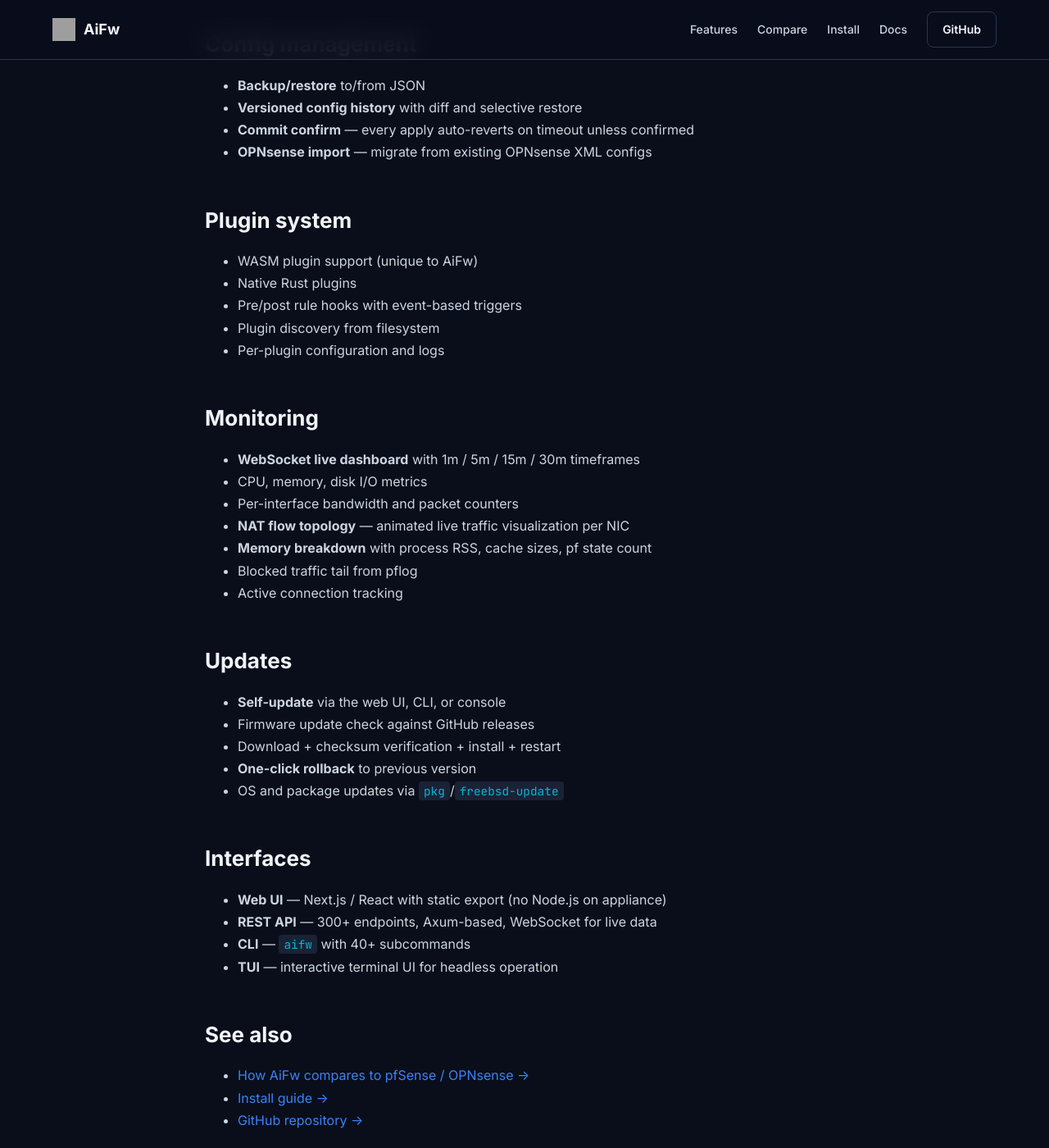
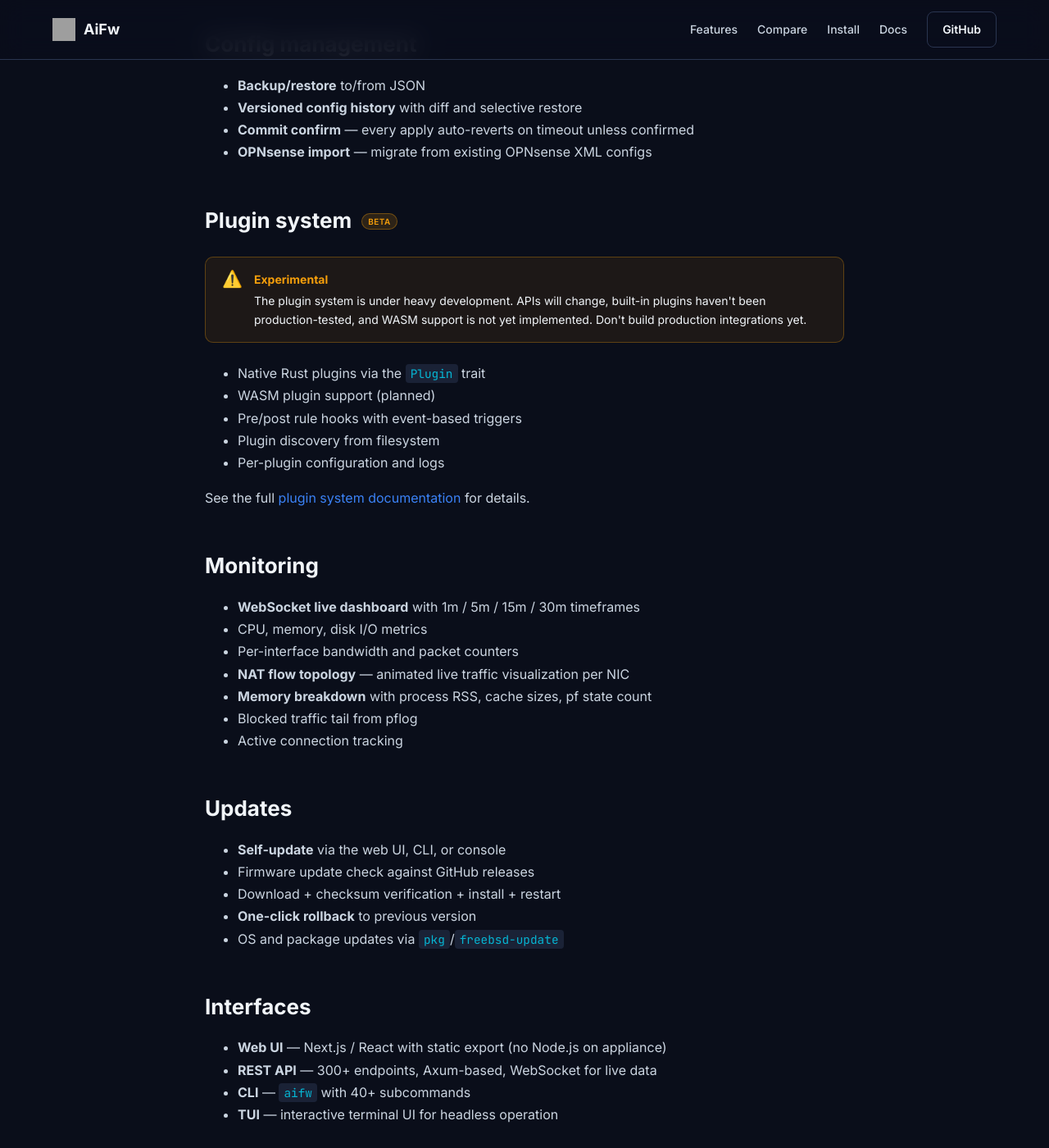
Before and after one commit to ZerosAndOnesLLC/AiFw, a Jekyll site: the page built from docs/features.md, in a window 1280 px wide and 1400 px high, scrolled down 4339 px. Shown: the whole window at 82% size. Built offline with Jekyll 4.4.1, drawn with Linux system fonts in a browser that asks for light colours; grey boxes are pictures that could not be loaded.

Commit message:
Mark plugin system as beta/experimental across all docs pages
Plugin system hasn't been production-tested and WASM support isn't
implemented yet. Added prominent warning callouts on /plugins and
/features. Updated /compare to show plugins as beta/planned instead
of shipped. Removed WASM from 'where AiFw wins' highlights until the
WASM runtime lands.

```diff
--- a/docs/assets/style.css
+++ b/docs/assets/style.css
@@ -528,6 +528,67 @@ pre code {
   border-radius: 0 8px 8px 0;
 }
 
+/* ─────────── Callouts (beta / warning / note) ─────────── */
+.callout {
+  padding: 16px 20px;
+  border-radius: 10px;
+  margin: 24px 0;
+  display: flex;
+  gap: 14px;
+  align-items: flex-start;
+  font-size: 14px;
+  line-height: 1.6;
+}
+
+.callout strong {
+  display: block;
+  margin-bottom: 4px;
+  font-weight: 700;
+}
+
+.callout-icon {
+  font-size: 20px;
+  flex-shrink: 0;
+  line-height: 1;
+}
+
+.callout.beta {
+  background: rgba(245,158,11,0.08);
+  border: 1px solid rgba(245,158,11,0.3);
+  color: var(--text-0);
+}
+.callout.beta strong { color: var(--amber); }
+
+.callout.warning {
+  background: rgba(239,68,68,0.08);
+  border: 1px solid rgba(239,68,68,0.3);
+  color: var(--text-0);
+}
+.callout.warning strong { color: var(--red); }
+
+.callout.note {
+  background: rgba(59,130,246,0.08);
+  border: 1px solid rgba(59,130,246,0.3);
+  color: var(--text-0);
+}
+.callout.note strong { color: var(--accent); }
+
+/* Inline beta badge for table cells / feature tags */
+.badge-beta {
+  display: inline-block;
+  padding: 1px 7px;
+  background: rgba(245,158,11,0.15);
+  color: var(--amber);
+  border: 1px solid rgba(245,158,11,0.35);
+  border-radius: 100px;
+  font-size: 10px;
+  font-weight: 600;
+  text-transform: uppercase;
+  letter-spacing: 0.04em;
+  vertical-align: middle;
+  margin-left: 6px;
+}
+
 /* ─────────── Footer ─────────── */
 .site-footer {
   background: var(--bg-1);
--- a/docs/features.md
+++ b/docs/features.md
@@ -151,13 +151,23 @@ Built-in roles: **admin**, **operator**, **viewer**. Custom roles supported.
 - **Commit confirm** — every apply auto-reverts on timeout unless confirmed
 - **OPNsense import** — migrate from existing OPNsense XML configs
 
-## Plugin system
+## Plugin system <span class="badge-beta">Beta</span>
 
-- WASM plugin support (unique to AiFw)
-- Native Rust plugins
+<div class="callout beta" markdown="0">
+<span class="callout-icon">⚠️</span>
+<div>
+<strong>Experimental</strong>
+The plugin system is under heavy development. APIs will change, built-in plugins haven't been production-tested, and WASM support is not yet implemented. Don't build production integrations yet.
+</div>
+</div>
+
+- Native Rust plugins via the `Plugin` trait
+- WASM plugin support (planned)
 - Pre/post rule hooks with event-based triggers
 - Plugin discovery from filesystem
 - Per-plugin configuration and logs
+
+See the full [plugin system documentation]({{ '/plugins' | relative_url }}) for details.
 
 ## Monitoring
 
--- a/docs/index.html
+++ b/docs/index.html
@@ -153,7 +153,6 @@ description: Open-source firewall built in Rust on FreeBSD pf. Modern alternativ
           <tr><td>Commit confirm (auto-rollback)</td><td class="yes">✓</td><td class="no">—</td><td class="no">—</td></tr>
           <tr><td>Modern React UI</td><td class="yes">✓</td><td class="no">PHP</td><td class="no">PHP</td></tr>
           <tr><td>Native REST API</td><td class="yes">✓</td><td class="yes">✓</td><td class="partial">pkg</td></tr>
-          <tr><td>WASM plugin system</td><td class="yes">✓</td><td class="no">—</td><td class="no">—</td></tr>
           <tr><td>OpenVPN</td><td class="no">—</td><td class="yes">✓</td><td class="yes">✓</td></tr>
           <tr><td>Captive portal</td><td class="no">—</td><td class="yes">✓</td><td class="yes">✓</td></tr>
           <tr><td>Multi-WAN load balancing</td><td class="no">planned</td><td class="yes">✓</td><td class="yes">✓</td></tr>
```
Also changed, not shown: docs/compare.md (+2 -3 lines), docs/plugins.md (+9 -1 lines).
